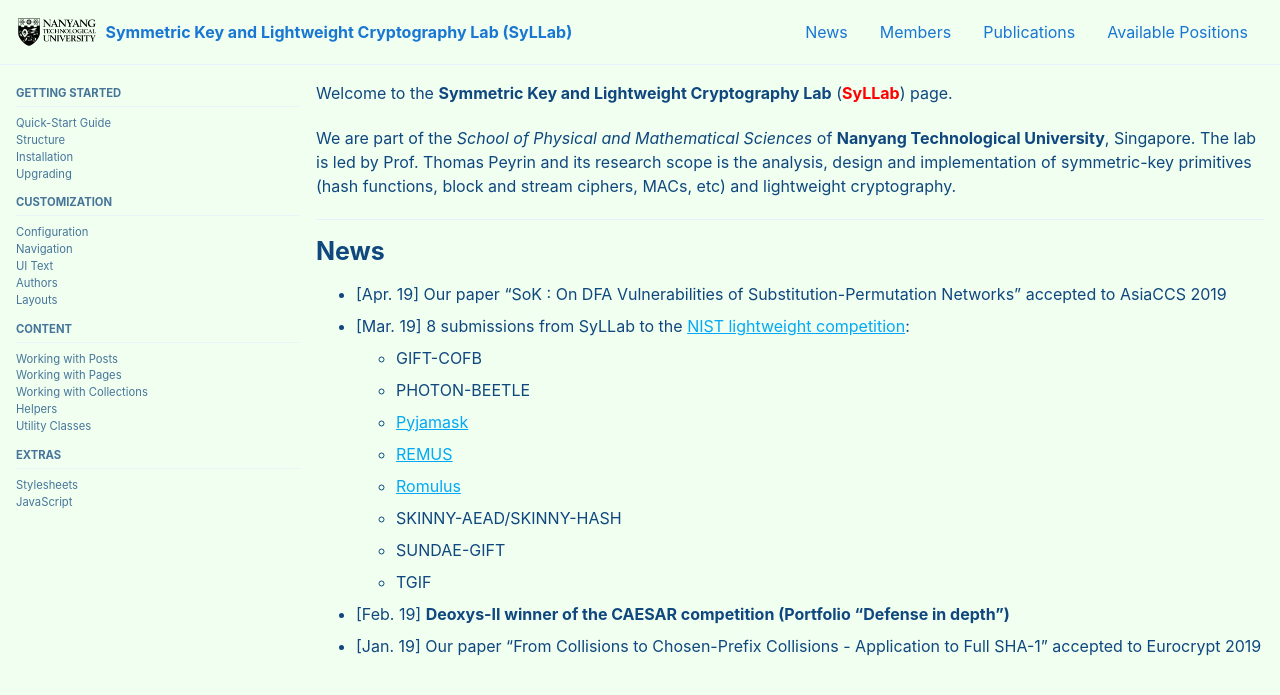
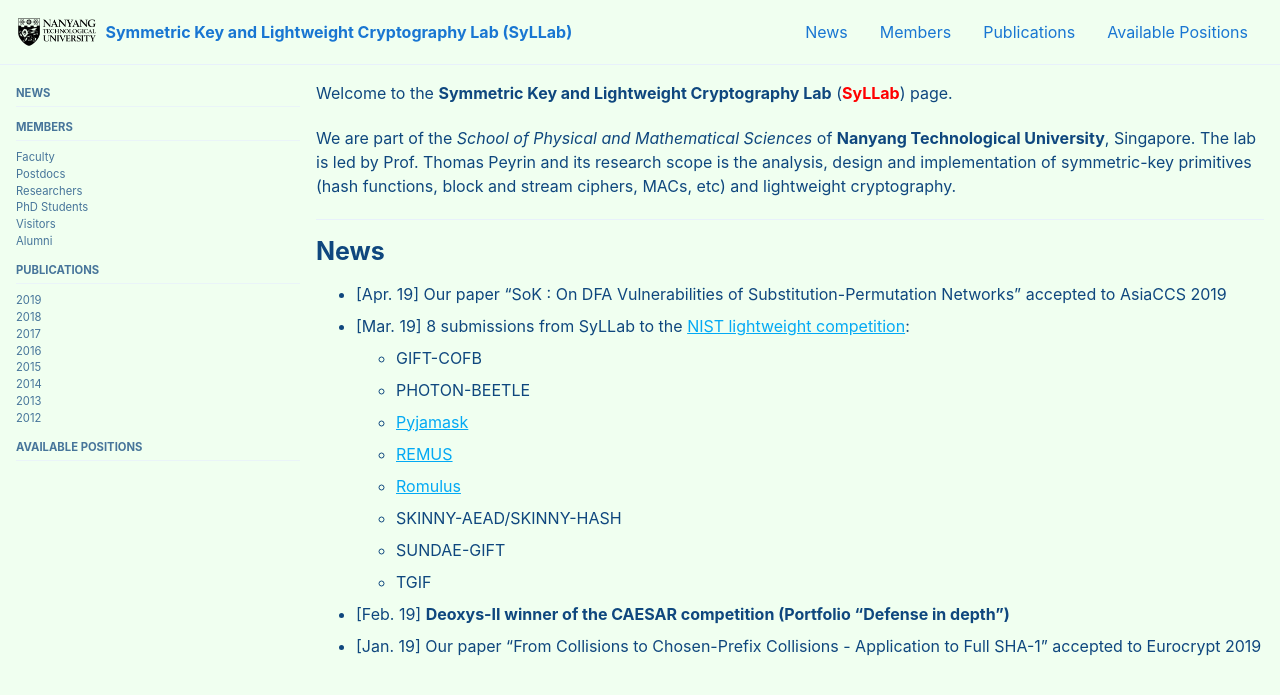
Before and after one commit to thomaspeyrin/web, a Jekyll site: the page built from index.md, in a window 1280 px wide and 900 px high. Shown: the top 695 px of the window. Built offline with Jekyll 4.4.1, drawn with Linux system fonts in a browser that asks for light colours; cached includes are drawn as plain includes; nearby versions of some CDN libraries.

Commit message:
Update navigation.yml

```diff
--- a/_data/navigation.yml
+++ b/_data/navigation.yml
@@ -9,46 +9,42 @@ main:
     url: /positions/
 
 docs:
-  - title: Getting Started
+  - title: News
+    url: /
+
+  - title: Members
     children:
-      - title: "Quick-Start Guide"
-        url: /docs/quick-start-guide/
-      - title: "Structure"
-        url: /docs/structure/
-      - title: "Installation"
-        url: /docs/installation/
-      - title: "Upgrading"
-        url: /docs/upgrading/
+      - title: "Faculty"
+        url: /members/#faculty
+      - title: "Postdocs"
+        url: /members/#postdocs
+      - title: "Researchers"
+        url: /members/#researchers
+      - title: "PhD Students"
+        url: /members/#phd-students
+      - title: "Visitors"
+        url: /members/#visitors
+      - title: "Alumni"
+        url: /members/#alumni
 
-  - title: Customization
+  - title: Publications
     children:
-      - title: "Configuration"
-        url: /docs/configuration/
-      - title: "Navigation"
-        url: /docs/navigation/
-      - title: "UI Text"
-        url: /docs/ui-text/
-      - title: "Authors"
-        url: /docs/authors/
-      - title: "Layouts"
-        url: /docs/layouts/
+      - title: "2019"
+        url: /publications/#2019
+      - title: "2018"
+        url: /publications/#2018
+      - title: "2017"
+        url: /publications/#2017
+      - title: "2016"
+        url: /publications/#2016
+      - title: "2015"
+        url: /publications/#2015
+      - title: "2014"
+        url: /publications/#2014
+      - title: "2013"
+        url: /publications/#2013
+      - title: "2012"
+        url: /publications/#2012
 
-  - title: Content
-    children:
-      - title: "Working with Posts"
-        url: /docs/posts/
-      - title: "Working with Pages"
-        url: /docs/pages/
-      - title: "Working with Collections"
-        url: /docs/collections/
-      - title: "Helpers"
-        url: /docs/helpers/
-      - title: "Utility Classes"
-        url: /docs/utility-classes/
-
-  - title: Extras
-    children:
-      - title: "Stylesheets"
-        url: /docs/stylesheets/
-      - title: "JavaScript"
-        url: /docs/javascript/
+  - title: Available Positions
+    url: /positions/
```
